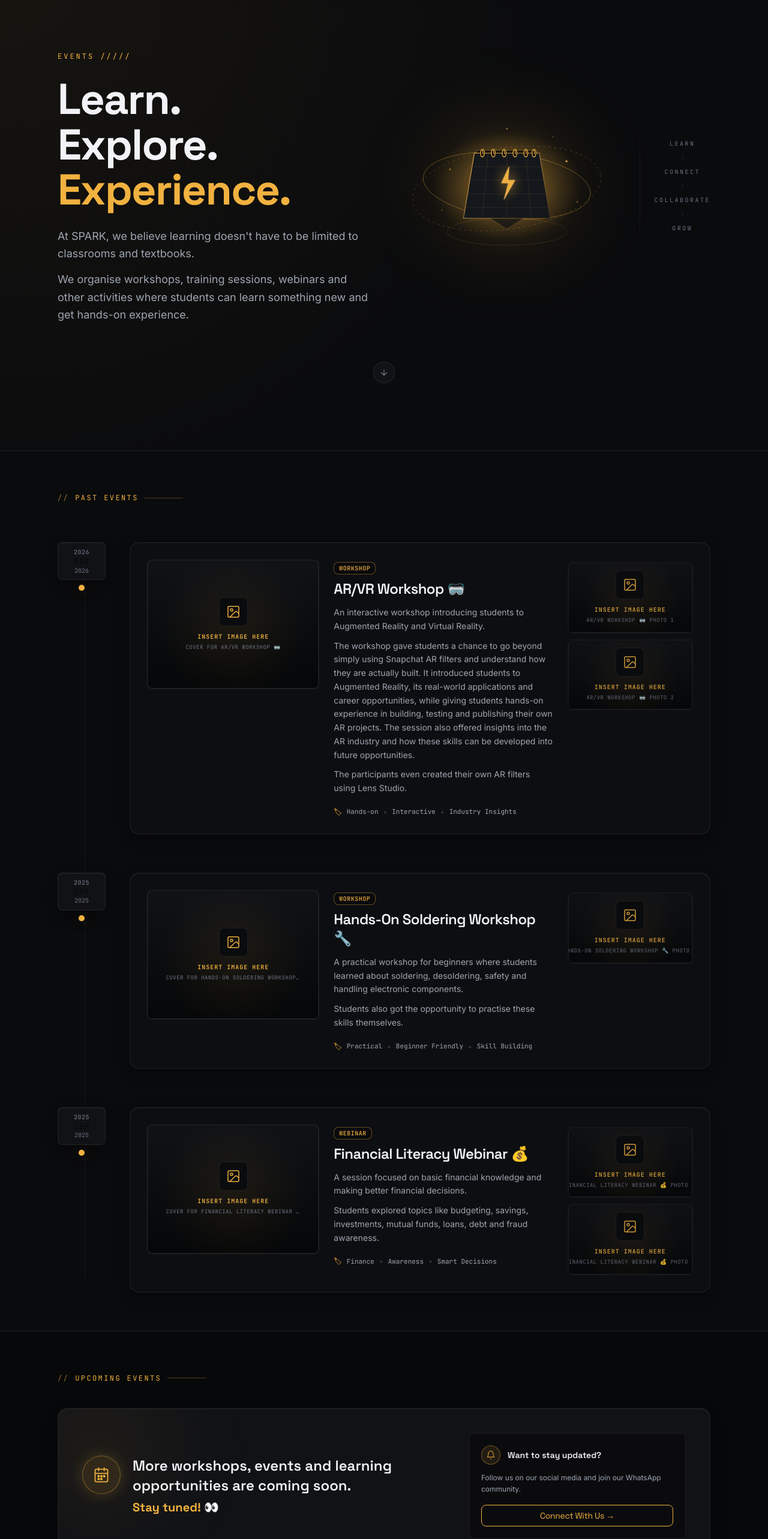
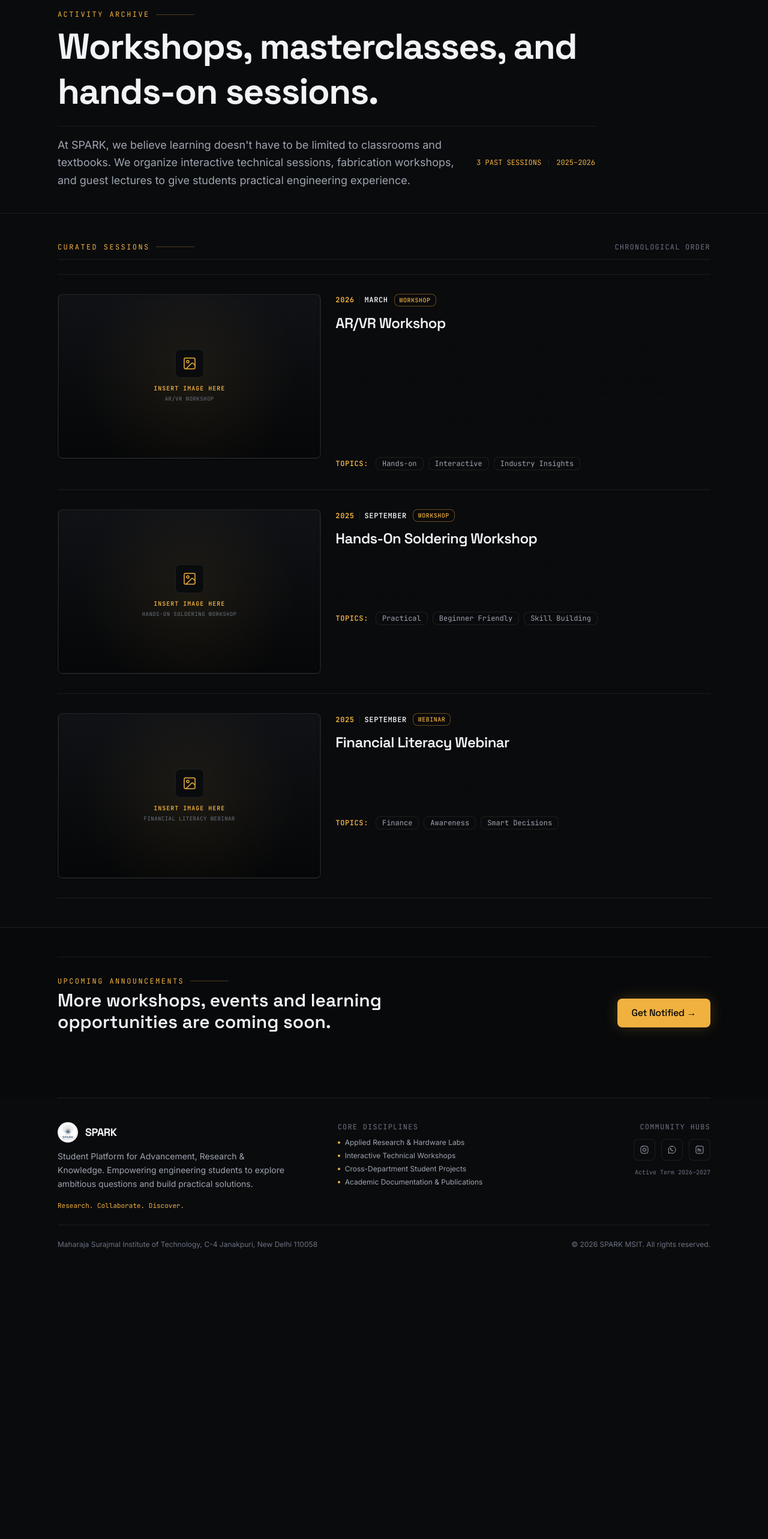
Before and after one commit to ritikj17/spark-msit, a Next.js app: page /events in a window 1280 px wide. Shown: the part 160-2726 px from the top of the page at 60% size. After the commit the page ends 2275 px from the top, so only its background shows below. Built offline with nearby package versions, Linux system fonts and the light colour scheme.

Commit message:
feat(events): refine past workshop archives and upcoming event showcase

```diff
--- a/src/app/events/page.tsx
+++ b/src/app/events/page.tsx
@@ -5,7 +5,6 @@ import { Button } from "@/components/ui/Button";
 import { SectionEyebrow } from "@/components/ui/SectionEyebrow";
 import { EventTypeBadge } from "@/components/ui/EventTypeBadge";
 import { SparkImage } from "@/components/shared/SparkImage";
-import { EventCalendarGraphic } from "@/components/events/EventCalendarGraphic";
 import { eventsHero, pastEvents, upcoming } from "@/content/events";
 
 export const metadata: Metadata = {
@@ -26,21 +25,24 @@ function getEventMetadata(id: string) {
     case "event-03":
       return {
         category: "WORKSHOP",
-        year: 2026,
-        month: "MAR",
+        year: "2026",
+        month: "MARCH",
+        date: "MAR 2026",
       };
     case "event-02":
       return {
         category: "WORKSHOP",
-        year: 2025,
-        month: "SEP",
+        year: "2025",
+        month: "SEPTEMBER",
+        date: "SEP 2025",
       };
     case "event-01":
     default:
       return {
         category: "WEBINAR",
-        year: 2025,
-        month: "SEP",
+        year: "2025",
+        month: "SEPTEMBER",
+        date: "SEP 2025",
       };
   }
 }
@@ -48,200 +50,114 @@ function getEventMetadata(id: string) {
 export default function EventsPage() {
   return (
     <main className="flex flex-col">
-      {/* ── 01. HERO SECTION ── */}
-      <section className="relative overflow-hidden border-b border-line pt-28 pb-16 sm:pt-36 sm:pb-24 lg:pt-40 lg:pb-28">
-        {/* Subtle background glow */}
-        <div
-          className="pointer-events-none absolute inset-0 z-0 bg-[radial-gradient(circle_at_top_left,_rgba(240,177,63,0.06)_0%,_transparent_60%)]"
-          aria-hidden="true"
-        />
+      {/* ── 01. EDITORIAL HERO (Compact) ── */}
+      <section className="relative border-b border-line pt-20 pb-8 sm:pt-24 sm:pb-10">
+        <Container>
+          <div className="flex flex-col gap-5 max-w-4xl">
+            <ScrollReveal>
+              <div className="flex flex-col gap-2">
+                <SectionEyebrow hairline>ACTIVITY ARCHIVE</SectionEyebrow>
 
-        <Container className="relative z-10">
-          <div className="grid gap-12 lg:grid-cols-12 lg:items-center">
-            {/* Hero Left Content */}
-            <div className="flex flex-col gap-6 lg:col-span-6">
-              <ScrollReveal>
-                <SectionEyebrow prefix="" className="text-accent tracking-[0.25em]">
-                  EVENTS /////
-                </SectionEyebrow>
+                <h1 className="font-display text-4xl sm:text-5xl lg:text-6xl font-bold tracking-tight text-ink leading-tight">
+                  Workshops, masterclasses, and hands-on sessions.
+                </h1>
+              </div>
             </ScrollReveal>
 
-              <ScrollReveal delay={0.1}>
-                <h1 className="font-display text-5xl sm:text-6xl lg:text-7xl font-bold tracking-tight text-ink leading-[1.05]">
-                  Learn.<br />
-                  Explore.<br />
-                  <span className="text-accent">Experience.</span>
-                </h1>
-              </ScrollReveal>
-
-              <ScrollReveal delay={0.15}>
-                <div className="flex flex-col gap-3.5 max-w-xl text-base sm:text-lg leading-relaxed text-ink-secondary">
-                  {eventsHero.paragraphs.map((p, i) => (
-                    <p key={i}>{p}</p>
-                  ))}
+            <ScrollReveal delay={0.08}>
+              <div className="flex flex-col sm:flex-row sm:items-center justify-between gap-4 pt-4 border-t border-line text-base sm:text-lg leading-relaxed text-ink-secondary">
+                <p className="max-w-2xl">
+                  {eventsHero.paragraphs[0]} We organize interactive technical sessions, fabrication workshops, and guest lectures to give students practical engineering experience.
+                </p>
+                <div className="flex items-center gap-3 shrink-0 font-mono text-xs text-accent">
+                  <span>3 PAST SESSIONS</span>
+                  <span className="h-3 w-px bg-line" />
+                  <span>2025–2026</span>
+                </div>
               </div>
             </ScrollReveal>
-            </div>
-
-            {/* Hero Right Graphic & Side Pillars */}
-            <div className="flex items-center justify-center lg:col-span-6 lg:justify-end gap-6 sm:gap-10">
-              <ScrollReveal delay={0.2} className="w-full max-w-[420px]">
-                <EventCalendarGraphic className="w-full" />
-              </ScrollReveal>
-
-              {/* Subtle decorative side list (Desktop only) */}
-              <div
-                className="hidden xl:flex flex-col items-center gap-3 border-l border-line/60 pl-6 text-ink-muted"
-                aria-hidden="true"
-              >
-                <span className="font-mono text-[10px] uppercase tracking-[0.25em]">LEARN</span>
-                <span className="h-2 w-px bg-line" />
-                <span className="font-mono text-[10px] uppercase tracking-[0.25em]">CONNECT</span>
-                <span className="h-2 w-px bg-line" />
-                <span className="font-mono text-[10px] uppercase tracking-[0.25em]">COLLABORATE</span>
-                <span className="h-2 w-px bg-line" />
-                <span className="font-mono text-[10px] uppercase tracking-[0.25em]">GROW</span>
-              </div>
-            </div>
-          </div>
-
-          {/* Centered scroll indicator link */}
-          <div className="mt-12 sm:mt-16 flex justify-center">
-            <a
-              href="#past-events"
-              aria-label="Scroll to past events timeline"
-              className="group flex size-9 items-center justify-center rounded-full border border-line bg-surface text-ink-muted transition-colors duration-200 hover:border-accent hover:text-accent"
-            >
-              <svg
-                viewBox="0 0 24 24"
-                fill="none"
-                stroke="currentColor"
-                strokeWidth="2"
-                strokeLinecap="round"
-                strokeLinejoin="round"
-                className="size-4 transition-transform duration-200 group-hover:translate-y-0.5"
-                aria-hidden="true"
-              >
-                <path d="M12 5v14M19 12l-7 7-7-7" />
-              </svg>
-            </a>
           </div>
         </Container>
       </section>
 
-      {/* ── 02. PAST EVENTS TIMELINE ── */}
-      <section id="past-events" className="py-[var(--spark-section-pad)]">
+      {/* ── 02. CHRONOLOGICAL ARCHIVE TIMELINE (Compact) ── */}
+      <section id="archive" className="py-8 sm:py-12 border-b border-line">
         <Container>
-          {/* Section Header with hairline */}
-          <div className="mb-12 sm:mb-16">
-            <SectionEyebrow prefix="//" hairline>
-              PAST EVENTS
-            </SectionEyebrow>
+          <ScrollReveal>
+            <div className="mb-6 pb-3 border-b border-line flex items-center justify-between">
+              <SectionEyebrow hairline>CURATED SESSIONS</SectionEyebrow>
+              <span className="font-mono text-xs uppercase tracking-widest text-ink-muted">CHRONOLOGICAL ORDER</span>
             </div>
+          </ScrollReveal>
 
-          {/* Timeline List */}
-          <div className="relative flex flex-col gap-12 sm:gap-16">
-            {/* Vertical timeline connecting bar (hidden on very small screens) */}
-            <div
-              className="absolute left-[34px] sm:left-[45px] top-6 bottom-6 w-px bg-line/60 hidden md:block"
-              aria-hidden="true"
-            />
-
+          <div className="flex flex-col border-b border-line">
             {displayEvents.map((event, index) => {
               const meta = getEventMetadata(event.id);
               const descriptions = event.description.split("\n\n");
 
               return (
-                <ScrollReveal key={event.id} delay={index * 0.1}>
-                  <div className="relative flex flex-col md:flex-row items-start gap-6 lg:gap-10">
-                    {/* Left Rail: Date Marker & Node Dot */}
-                    <div className="flex items-center md:flex-col md:items-center shrink-0 gap-3 md:gap-2">
-                      <div className="flex flex-col items-center justify-center rounded-sm border border-line bg-surface px-3 py-2 text-center min-w-[70px] sm:min-w-[80px] shadow-card">
-                        <span className="font-mono text-[10px] font-medium uppercase tracking-wider text-ink-muted">
+                <ScrollReveal key={event.id} delay={index * 0.08}>
+                  <article className="py-6 sm:py-8 border-t border-line group transition-colors hover:border-accent/40">
+                    <div className="grid gap-6 lg:grid-cols-12 items-start">
+                      {/* Left Column: Dedicated Event Image Container (5 Cols) */}
+                      <div className="lg:col-span-5 flex flex-col gap-2.5">
+                        <div className="relative w-full overflow-hidden rounded-sm border border-line bg-base shadow-sm">
+                          <SparkImage
+                            src={event.cover}
+                            alt={event.title}
+                            aspectRatio="16 / 10"
+                            className="object-cover size-full"
+                          />
+                        </div>
+                      </div>
+
+                      {/* Right Column: Event Information (7 Cols) */}
+                      <div className="lg:col-span-7 flex flex-col gap-3">
+                        {/* Date & Category Badges */}
+                        <div className="flex flex-wrap items-center gap-2.5">
+                          <div className="flex items-center gap-2">
+                            <span className="font-mono text-xs font-bold uppercase tracking-wider text-accent">
                               {meta.year}
                             </span>
-                        <span className="font-mono text-sm sm:text-base font-bold uppercase tracking-wider text-accent leading-tight">
+                            <span className="h-3 w-px bg-line" aria-hidden="true" />
+                            <span className="font-mono text-xs font-semibold uppercase tracking-wider text-ink">
                               {meta.month}
                             </span>
-                        <span className="font-mono text-[10px] text-ink-muted leading-tight">
-                          {meta.year}
-                        </span>
                           </div>
-
-                      {/* Timeline node dot on vertical bar */}
-                      <div
-                        className="hidden md:flex size-2.5 rounded-full bg-accent shadow-glow"
-                        aria-hidden="true"
-                      />
-                    </div>
-
-                    {/* Right Card: Event Content & Visuals */}
-                    <article className="group flex-1 w-full rounded-panel border border-line bg-surface/50 p-5 sm:p-6 lg:p-7 shadow-card transition-all duration-300 hover:border-accent/40 hover:shadow-glow">
-                      <div className="grid gap-6 lg:grid-cols-12 lg:items-start">
-                        {/* 1. Cover image (Left) */}
-                        <div className="lg:col-span-4 overflow-hidden rounded-sm bg-base border border-line">
-                          <SparkImage
-                            src={event.cover}
-                            alt={`Cover for ${event.title}`}
-                            aspectRatio="4 / 3"
-                            className="transition-transform duration-500 group-hover:scale-105"
-                          />
-                        </div>
-
-                        {/* 2. Middle Content Details */}
-                        <div className="lg:col-span-5 flex flex-col gap-3">
-                          <div>
                           <EventTypeBadge type={meta.category}>
                             {meta.category}
                           </EventTypeBadge>
-                            <h2 className="font-display text-xl sm:text-2xl font-semibold text-ink mt-2 tracking-tight group-hover:text-accent transition-colors duration-200">
+                        </div>
+
+                        {/* Title */}
+                        <h2 className="font-display text-xl sm:text-2xl font-semibold tracking-tight text-ink group-hover:text-accent transition-colors duration-200">
                           {event.title}
                         </h2>
-                          </div>
 
-                          <div className="flex flex-col gap-2.5 text-sm leading-relaxed text-ink-secondary">
-                            {descriptions.map((para, i) => (
-                              <p key={i}>{para}</p>
+                        {/* Descriptions */}
+                        <div className="flex flex-col gap-2.5 text-sm sm:text-base text-ink-secondary leading-relaxed">
+                          {descriptions.map((para, pIdx) => (
+                            <p key={pIdx}>{para}</p>
                           ))}
                         </div>
 
-                          {/* Topic Chips */}
+                        {/* Topics */}
                         {event.topics && event.topics.length > 0 && (
-                            <div className="mt-2 flex flex-wrap items-center gap-2 text-xs text-ink-muted">
-                              <span className="text-accent" aria-hidden="true">🏷</span>
-                              {event.topics.map((topic, i) => (
-                                <span key={topic} className="flex items-center gap-2">
-                                  <span className="font-mono text-[11px] text-ink-secondary">{topic}</span>
-                                  {i < event.topics.length - 1 && (
-                                    <span className="text-line-strong" aria-hidden="true">•</span>
-                                  )}
+                          <div className="flex flex-wrap items-center gap-2 pt-1 text-xs">
+                            <span className="font-mono uppercase tracking-wider text-accent font-semibold mr-1">TOPICS:</span>
+                            {event.topics.map((topic) => (
+                              <span
+                                key={topic}
+                                className="px-2.5 py-0.5 rounded-sm border border-line bg-base font-mono text-xs text-ink-secondary"
+                              >
+                                {topic}
                               </span>
                             ))}
                           </div>
                         )}
                       </div>
-
-                        {/* 3. Right Thumbnail Gallery */}
-                        {event.gallery && event.gallery.length > 0 && (
-                          <div className="lg:col-span-3 flex flex-col gap-2.5 pt-1">
-                            {event.gallery.map((gallerySrc, gIdx) => (
-                              <div
-                                key={gIdx}
-                                className="overflow-hidden rounded-xs border border-line/70 bg-base transition-opacity duration-200 hover:opacity-100 opacity-85"
-                              >
-                                <SparkImage
-                                  src={gallerySrc}
-                                  alt={`${event.title} photo ${gIdx + 1}`}
-                                  aspectRatio="16 / 9"
-                                  className="transition-transform duration-300 hover:scale-105"
-                                />
-                              </div>
-                            ))}
-                          </div>
-                        )}
                     </div>
                   </article>
-                  </div>
                 </ScrollReveal>
               );
             })}
@@ -249,90 +165,24 @@ export default function EventsPage() {
         </Container>
       </section>
 
-      {/* ── 03. UPCOMING EVENTS ── */}
-      <section className="py-[var(--spark-section-pad)] border-t border-line relative overflow-hidden bg-base-deep/60">
+      {/* ── 03. UPCOMING SESSIONS NOTICE (Compact) ── */}
+      <section className="py-8 sm:py-12 bg-base-deep/40">
         <Container>
-          {/* Section Header with hairline */}
-          <div className="mb-8 sm:mb-10">
-            <SectionEyebrow prefix="//" hairline>
-              UPCOMING EVENTS
-            </SectionEyebrow>
-          </div>
-
           <ScrollReveal>
-            <div className="relative flex flex-col md:flex-row items-center justify-between gap-8 rounded-panel border border-line bg-surface p-6 sm:p-8 md:p-10 shadow-card overflow-hidden">
-              {/* Background ambient radial gold glow */}
-              <div
-                className="pointer-events-none absolute -left-20 -top-20 size-72 rounded-full bg-accent/5 blur-3xl"
-                aria-hidden="true"
-              />
-
-              {/* Left Side: Upcoming Heading & Note */}
-              <div className="relative z-10 flex flex-1 items-start gap-5">
-                <div
-                  className="flex size-14 sm:size-16 shrink-0 items-center justify-center rounded-full border border-accent/40 bg-accent/10 text-accent shadow-glow"
-                  aria-hidden="true"
-                >
-                  <svg
-                    viewBox="0 0 24 24"
-                    fill="none"
-                    stroke="currentColor"
-                    strokeWidth="1.5"
-                    strokeLinecap="round"
-                    strokeLinejoin="round"
-                    className="size-7"
-                  >
-                    <rect width="18" height="18" x="3" y="4" rx="2" />
-                    <path d="M16 2v4M8 2v4M3 10h18" />
-                    <circle cx="8" cy="14" r="1" fill="currentColor" />
-                    <circle cx="12" cy="14" r="1" fill="currentColor" />
-                    <circle cx="16" cy="14" r="1" fill="currentColor" />
-                    <circle cx="8" cy="18" r="1" fill="currentColor" />
-                    <circle cx="12" cy="18" r="1" fill="currentColor" />
-                  </svg>
-                </div>
-
-                <div className="flex flex-col gap-1.5">
-                  <h3 className="font-display text-xl sm:text-2xl font-semibold text-ink leading-snug">
+            <div className="flex flex-col md:flex-row items-center justify-between gap-6 py-8 border-t border-line">
+              <div className="flex flex-col gap-1.5 max-w-xl">
+                <SectionEyebrow hairline>UPCOMING ANNOUNCEMENTS</SectionEyebrow>
+                <h3 className="font-display text-2xl sm:text-3xl font-semibold text-ink">
                   {upcoming.heading}
                 </h3>
-                  <p className="font-display text-lg sm:text-xl font-bold text-accent">
+                <p className="text-sm sm:text-base text-ink-secondary leading-relaxed">
                   {upcoming.note}
                 </p>
               </div>
-              </div>
 
-              {/* Right Side: Stay Updated Connect Box */}
-              <div className="relative z-10 shrink-0 w-full md:w-auto rounded-sm border border-line bg-base/80 p-5 flex flex-col gap-3 shadow-xs">
-                <div className="flex items-center gap-3">
-                  <div className="flex size-8 items-center justify-center rounded-full border border-accent/40 bg-accent/10 text-accent">
-                    <svg
-                      viewBox="0 0 24 24"
-                      fill="none"
-                      stroke="currentColor"
-                      strokeWidth="1.5"
-                      strokeLinecap="round"
-                      strokeLinejoin="round"
-                      className="size-4"
-                      aria-hidden="true"
-                    >
-                      <path d="M6 8a6 6 0 0 1 12 0c0 7 3 9 3 9H3s3-2 3-9" />
-                      <path d="M10.3 21a1.94 1.94 0 0 0 3.4 0" />
-                    </svg>
-                  </div>
-                  <h4 className="font-display text-sm font-semibold text-ink">
-                    Want to stay updated?
-                  </h4>
-                </div>
-
-                <p className="text-xs text-ink-secondary max-w-xs leading-relaxed">
-                  Follow us on our social media and join our WhatsApp community.
-                </p>
-
-                <Button href="/contact" variant="outline-accent" size="sm" className="w-full mt-1">
-                  Connect With Us →
+              <Button href="/contact" variant="primary" size="lg" className="shrink-0 w-full md:w-auto">
+                Get Notified →
               </Button>
-              </div>
             </div>
           </ScrollReveal>
         </Container>
--- a/src/components/events/EventCalendarGraphic.tsx
+++ b/src/components/events/EventCalendarGraphic.tsx
@@ -117,7 +117,7 @@ export function EventCalendarGraphic({ className }: EventCalendarGraphicProps) {
           </g>
         ))}
 
-        {/* Glowing SPARK ⚡ Lightning Bolt on Calendar Face */}
+        {/* Glowing SPARK Energy Symbol on Calendar Face */}
         <path
           d="M204 125 L190 155 L203 155 L195 185 L215 150 L202 150 Z"
           fill="#f0b13f"
--- a/src/content/events.ts
+++ b/src/content/events.ts
@@ -11,44 +11,51 @@ export const eventsHero: EventsHero = {
   title: "Learn. Explore. Experience.",
   paragraphs: [
     "At SPARK, we believe learning doesn't have to be limited to classrooms and textbooks.",
-    "We organise workshops, training sessions, webinars and other activities where students can learn something new and get hands-on experience."
-  ]
+    "We organise workshops, training sessions, webinars and other activities where students can learn something new and get hands-on experience.",
+  ],
 };
+
+// ============================================================================
+// EVENT IMAGE INSERTION:
+// To insert an event image, set the `cover` field to:
+// cover: "/assets/events/your-image.jpg"
+// If not yet available, keep "[SPARK-EVENT-01-COVER]" to render the placeholder.
+// ============================================================================
 
 export const pastEvents: SparkEvent[] = [
   {
     id: "event-01",
-    title: "Financial Literacy Webinar 💰",
+    title: "Financial Literacy Webinar",
     date: "September 2025",
     description:
       "A session focused on basic financial knowledge and making better financial decisions.\n\nStudents explored topics like budgeting, savings, investments, mutual funds, loans, debt and fraud awareness.",
     topics: ["Finance", "Awareness", "Smart Decisions"],
-    cover: "[SPARK-EVENT-01-COVER]",
+    cover: "[SPARK-EVENT-01-COVER]", // INSERT IMAGE HERE -> "/assets/events/financial-literacy.jpg"
     gallery: ["[SPARK-EVENT-01-GALLERY-01]", "[SPARK-EVENT-01-GALLERY-02]"],
   },
   {
     id: "event-02",
-    title: "Hands-On Soldering Workshop 🔧",
+    title: "Hands-On Soldering Workshop",
     date: "September 2025",
     description:
       "A practical workshop for beginners where students learned about soldering, desoldering, safety and handling electronic components.\n\nStudents also got the opportunity to practise these skills themselves.",
     topics: ["Practical", "Beginner Friendly", "Skill Building"],
-    cover: "[SPARK-EVENT-02-COVER]",
+    cover: "[SPARK-EVENT-02-COVER]", // INSERT IMAGE HERE -> "/assets/events/soldering-workshop.jpg"
     gallery: ["[SPARK-EVENT-02-GALLERY-01]"],
   },
   {
     id: "event-03",
-    title: "AR/VR Workshop 🥽",
+    title: "AR/VR Workshop",
     date: "March 2026",
     description:
       "An interactive workshop introducing students to Augmented Reality and Virtual Reality.\n\nThe workshop gave students a chance to go beyond simply using Snapchat AR filters and understand how they are actually built. It introduced students to Augmented Reality, its real-world applications and career opportunities, while giving students hands-on experience in building, testing and publishing their own AR projects. The session also offered insights into the AR industry and how these skills can be developed into future opportunities.\n\nThe participants even created their own AR filters using Lens Studio.",
     topics: ["Hands-on", "Interactive", "Industry Insights"],
-    cover: "[SPARK-EVENT-03-COVER]",
+    cover: "[SPARK-EVENT-03-COVER]", // INSERT IMAGE HERE -> "/assets/events/ar-vr-workshop.jpg"
     gallery: ["[SPARK-EVENT-03-GALLERY-01]", "[SPARK-EVENT-03-GALLERY-02]"],
   },
 ];
 
 export const upcoming: UpcomingEvents = {
   heading: "More workshops, events and learning opportunities are coming soon.",
-  note: "Stay tuned! 👀",
+  note: "Stay tuned for society updates and registration links.",
 };
```
Lines whose indentation alone changed are shown as unchanged.
